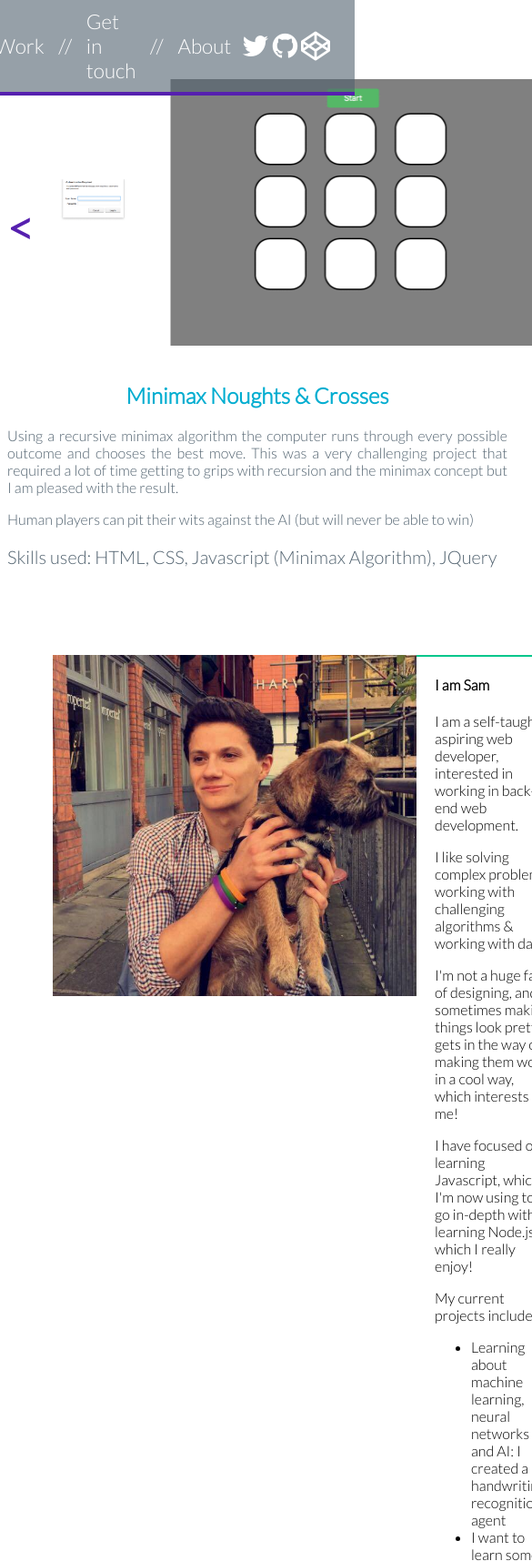
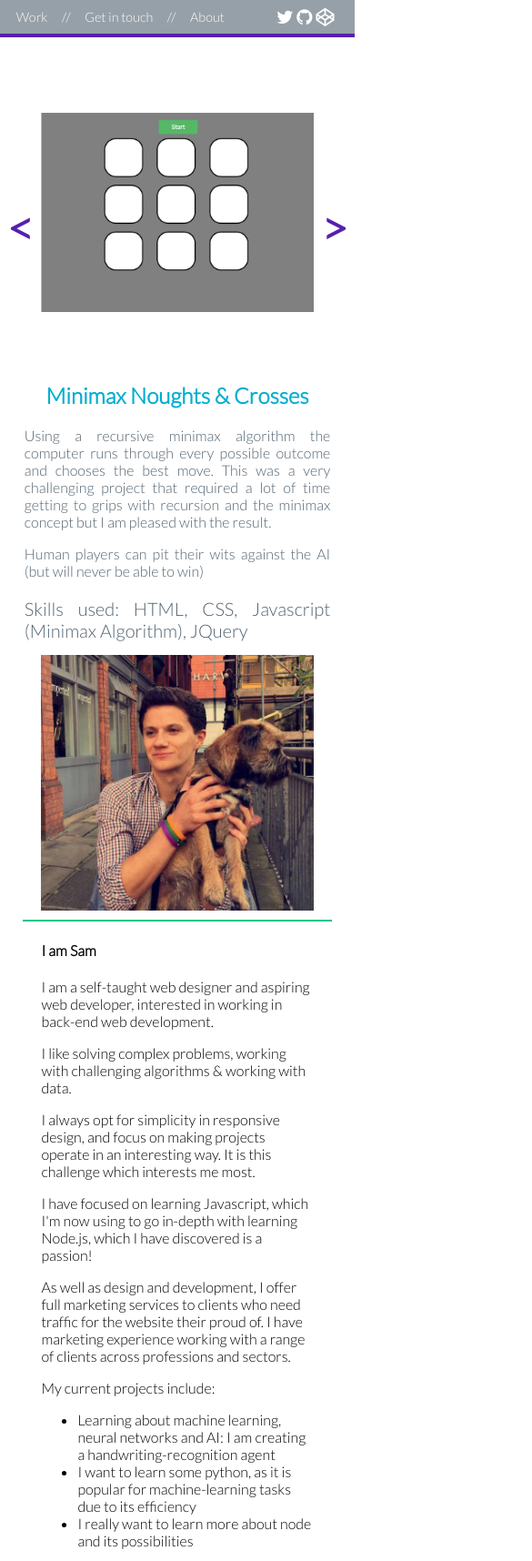
Before and after one commit to samsmith453/samsmith453.github.io, a plain HTML site: page index.html in a window 390 px wide. Shown: the top 1716 px of the page at 91% size, 585 px wide, since content can reach past the window. Drawn offline with nearby package versions, Linux system fonts and the light colour scheme.

Commit message:
Responsive Commit

```diff
--- a/index.html
+++ b/index.html
@@ -41,7 +41,7 @@
          </div>
 
          <div class="social row">
-            <a href="https://twitter.com/samsmith453" target="_blank"><i class="fa fa-twitter fa-2x" aria-hidden="true"></i></a>
+            <a href="https://twitter.com/samsmith453" target="_blank"><i class="fa fa-twitter" aria-hidden="true"></i></a>
             <a href="https://github.com/samsmith453" target="_blank"><i class="fa fa-github fa-2x" aria-hidden="true"></i></a>
             <a href="http://codepen.io/samsmith453/" target="_blank"><i class="fa fa-codepen fa-2x" aria-hidden="true"></i></a>
          </div>
@@ -63,19 +63,22 @@
          <img src="photo5.png" class="myPic" alt="">
          <div class="about">
             <h4>I am Sam</h4>
-            <p>I am a self-taught, aspiring web developer, interested in working in
+            <p>I am a self-taught web designer and aspiring web developer, interested in working in
             back-end web development.</p>
             <p>I like solving complex problems, working with challenging algorithms
                 & working with data.</p>
-            <p>I'm not a huge fan of designing, and sometimes making things look
-            pretty gets in the way of making them work in a cool way, which interests me!</p>
+            <p>I always opt for simplicity in responsive design, and focus
+               on making projects operate in an interesting way. It is this challenge which interests me most.</p>
             <p>I have focused on learning Javascript, which I'm now using to go in-depth with
-            learning Node.js, which I really enjoy!</p>
+            learning Node.js, which I have discovered is a passion!</p>
+            <p>As well as design and development, I offer full marketing services to clients who need traffic
+            for the website their proud of. I have marketing experience working with a range of clients across
+            professions and sectors.</p>
             <p>My current projects include:
                <ul>
-                  <li>Learning about machine learning, neural networks and AI: I created a handwriting-recognition agent</li>
+                  <li>Learning about machine learning, neural networks and AI: I am creating a handwriting-recognition agent</li>
                   <li>I want to learn some python, as it is popular for machine-learning tasks due to its efficiency</li>
-                  <li>I really want to learn more about node, and that occupies much of my time</li>
+                  <li>I really want to learn more about node and its possibilities</li>
                </ul></p>
          </div>
 
--- a/style.css
+++ b/style.css
@@ -25,6 +25,7 @@ body{
    padding-top: 20vh;
 }
 
+@media (min-width: 501px){
    .modalContent{
       margin-left: auto;
       margin-right: auto;
@@ -33,6 +34,19 @@ body{
       background-color: white;
       border: 4px solid rgb(86 , 32, 175);
       padding: 10px 15px 10px 15px;
+   }
+}
+
+@media (max-width: 500px){
+   .modalContent{
+      margin-left: auto;
+      margin-right: auto;
+      width: 300px;
+      height: auto;
+      background-color: white;
+      border: 4px solid rgb(86 , 32, 175);
+      padding: 10px 15px 10px 15px;
+   }
 }
 
 .close{
@@ -86,6 +100,7 @@ input.send{
    color: white;
 }
 
+@media (min-width: 621px){
    .menu{
       padding-top: 10px;
       padding-bottom: 10px;
@@ -95,9 +110,21 @@ input.send{
       align-items: center;
       /*color: #00c78b;*/
    }
+}
 
+@media (max-width: 620px){
+   .menu{
+      padding-top: 10px;
+      padding-bottom: 10px;
+      font-size: 1.1rem;
+      margin-left: 10px;
+      /*border-bottom: #00c78b solid 4px;*/
+      align-items: center;
+      /*color: #00c78b;*/
+   }
+}
 
-
+@media (min-width:901px){
    .social{
       align-items: center;
       margin-left: auto;
@@ -106,11 +133,46 @@ input.send{
       /*border-bottom: 4px solid rgb(86 , 32, 175);*/
       width: 145px;
    }
+}
+
+@media (max-width:900px){
+   .social{
+      align-items: center;
+      margin-left: auto;
+      margin-right: 50px;
+      /*border-bottom: 2px solid #00c78b;*/
+      /*border-bottom: 4px solid rgb(86 , 32, 175);*/
+      width: 145px;
+   }
+}
+
+@media (max-width:700px){
+   .social{
+      align-items: center;
+      margin-left: auto;
+      margin-right: 20px;
+      /*border-bottom: 2px solid #00c78b;*/
+      /*border-bottom: 4px solid rgb(86 , 32, 175);*/
+      width: 145px;
+   }
+}
+
+@media (max-width:545px){
+   .social{
+      align-items: center;
+      margin-left: auto;
+      margin-right: 10px;
+      /*border-bottom: 2px solid #00c78b;*/
+      /*border-bottom: 4px solid rgb(86 , 32, 175);*/
+      width: 80px;
+   }
+}
 
 .social i{
    color: white;
    margin-left: 1vw;
    cursor: pointer;
+   font-size: 35px;
    /*color: #00c78b;*/
    /*color: #00add0;*/
 }
@@ -119,10 +181,36 @@ input.send{
    color: #00add0;
 }
 
+@media (min-width: 546px){
    .menu div{
       font-size: 1.4rem;
       margin-left: 2vw;
       margin-right: 2vw;
+   }
+   .social i{
+      color: white;
+      margin-left: 1vw;
+      cursor: pointer;
+      font-size: 35px;
+      /*color: #00c78b;*/
+      /*color: #00add0;*/
+   }
+}
+
+@media (max-width: 545px){
+   .menu div{
+      font-size: 0.9rem;
+      margin-left: 2vw;
+      margin-right: 2vw;
+   }
+   .social i{
+      color: white;
+      margin-left: 1vw;
+      cursor: pointer;
+      font-size: 20px;
+      /*color: #00c78b;*/
+      /*color: #00add0;*/
+   }
 }
 
 .menuItem:hover{
@@ -140,19 +228,25 @@ input.send{
    width: 100%;
    height: 300px;
 }
-
+@media (min-width: 551px){
    .centreImage img{
       width: 400px;
       height: auto;
       z-index: 10;
    }
+}
+
+@media (max-width: 550px){
+   .centreImage img{
+      width: 300px;
+      height: auto;
+      z-index: 10;
+   }
+}
 
 /*overlay*/
 
-.centreImage:hover .imageElement{
-   filter: brightness(30%);
-}
-
+@media (min-width: 551px){
    .overlayButton{
       transform: translate(130px, -170px);
       display: none;
@@ -166,6 +260,29 @@ input.send{
       border-radius: 5px;
       padding: 5px;
    }
+}
+
+@media (max-width: 550px){
+   .overlayButton{
+      transform: translate(80px, -130px);
+      display: none;
+      height: 30px;
+      width: 150px;
+      line-height: 30px;
+      background-color: rgba(255, 255, 255, 0.8);
+      font-size: 1rem;
+      text-align: center;
+      cursor: pointer;
+      border-radius: 5px;
+      padding: 5px;
+   }
+}
+
+.centreImage:hover .imageElement{
+   filter: brightness(30%);
+}
+
+
 
 .overlayButton:hover{
    border: #00c78b 2px solid;
@@ -177,11 +294,18 @@ input.send{
 }
 
 /*overlay end*/
-
+@media (min-width: 901px){
    .leftImage img, .rightImage img{
       width: 150px;
       height: auto;
       cursor: pointer;
+   }
+}
+
+@media (max-width: 900px){
+   .leftImage img, .rightImage img{
+      display:none;
+   }
 }
 
 .up, .down{
@@ -191,11 +315,30 @@ input.send{
    font-weight: 600;
 }
 
+@media (min-width: 601px){
+   .skills{
+      font-size: 20px;
+   }
+
    .text{
       margin-left: auto;
       margin-right: auto;
       width: 550px;
       height: 300px;
+   }
+}
+
+@media (max-width: 600px){
+   .skills{
+      font-size: 20px;
+   }
+
+   .text{
+      margin-left: auto;
+      margin-right: auto;
+      width: 90%;
+      height: 300px;
+   }
 }
 
 .text p{
@@ -208,10 +351,6 @@ input.send{
    color: #00add0;
 }
 
-.skills{
-   font-size: 20px;
-}
-
 /*gallery end*/
 
 /*about*/
@@ -219,13 +358,12 @@ input.send{
 .aboutContainer{
 
 }
-
+@media (min-width: 1101px){
    .myPic{
       width: 400px;
       height: 100%;
       margin-left: 50px;
    }
-
    .about{
       margin-left: auto;
       margin-right: 50px;
@@ -235,3 +373,44 @@ input.send{
       padding-right: 20px;
       padding-left: 20px;
    }
+}
+
+@media (max-width: 1100px){
+   .myPic{
+      width: 300px;
+      height: 100%;
+      margin-left: 50px;
+   }
+   .about{
+      margin-left: auto;
+      margin-right: 50px;
+      width: 50%;
+      border-top: 2px solid #00c78b;
+      /*background-color: rgba(81, 98, 111, 0.6);*/
+      padding-right: 20px;
+      padding-left: 20px;
+   }
+}
+
+@media (max-width: 900px){
+   .myPic{
+      float: left;
+      width: 300px;
+      height: 100%;
+      margin-left: auto;
+      margin-right: auto;
+   }
+   .aboutContainer{
+      flex-direction: column;
+   }
+   .about{
+      margin-left: auto;
+      margin-right: auto;
+      width: 80%;
+      margin-top: 10px;
+      border-top: 2px solid #00c78b;
+      /*background-color: rgba(81, 98, 111, 0.6);*/
+      padding-right: 20px;
+      padding-left: 20px;
+   }
+}
```
Lines whose indentation alone changed are shown as unchanged.
